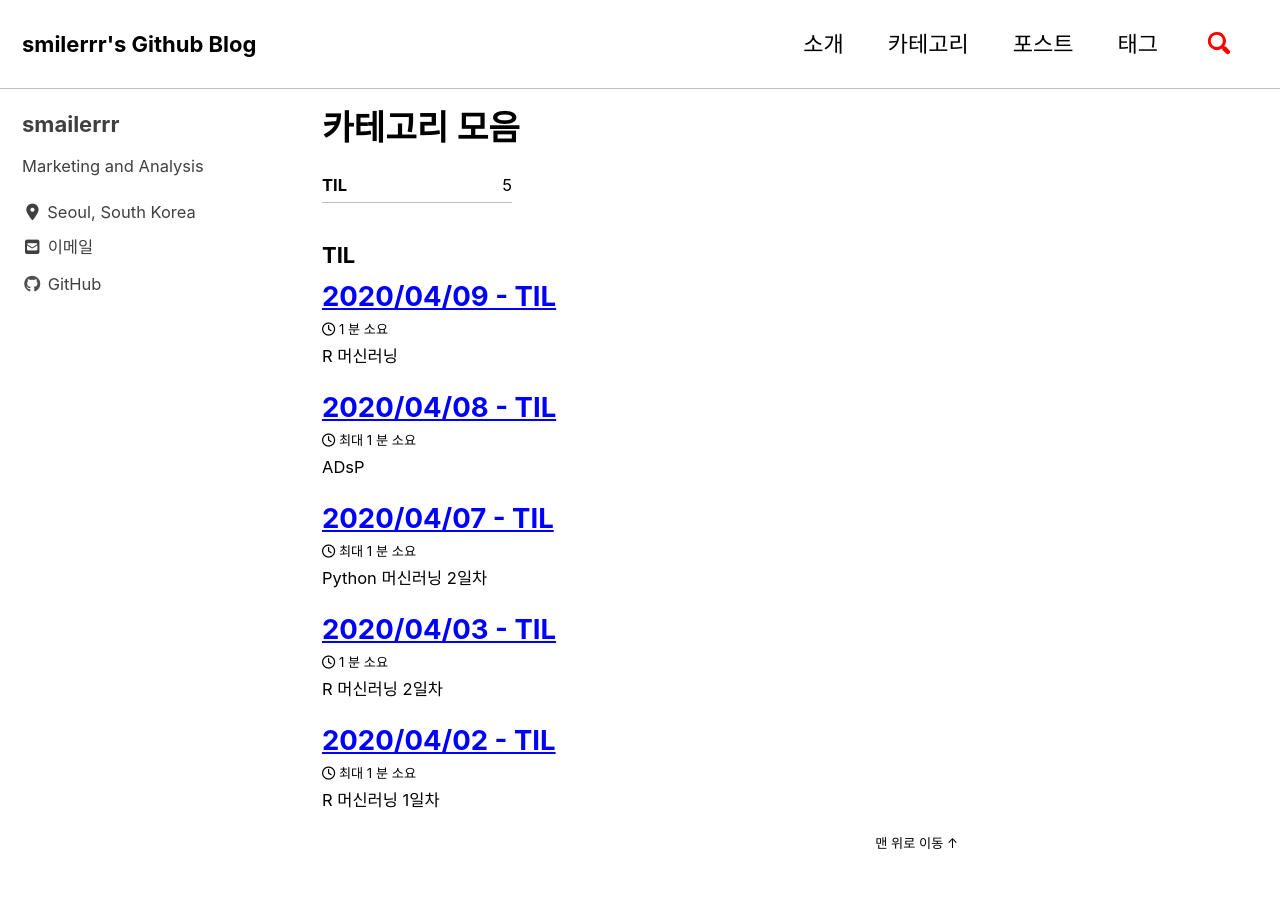
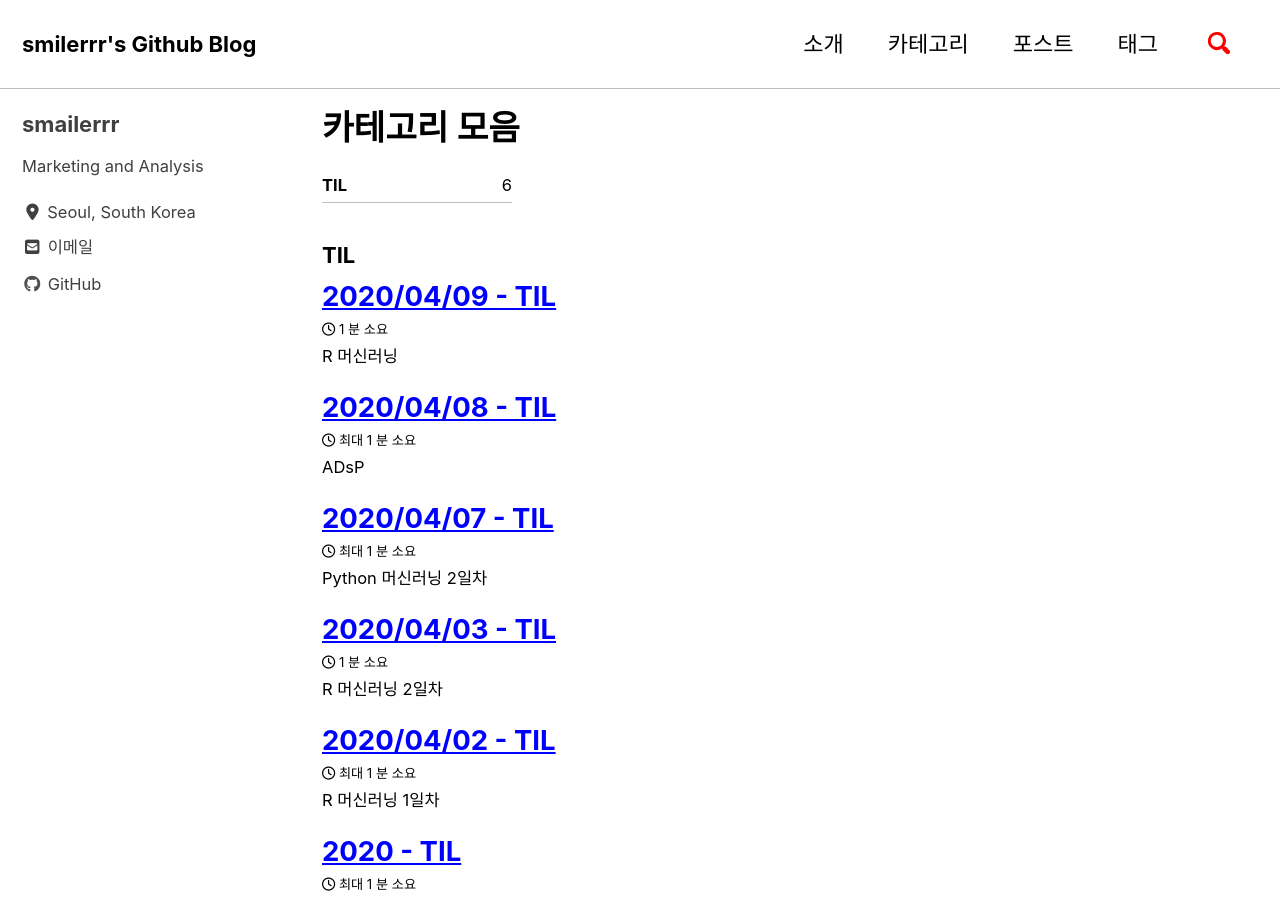
Before and after one commit to smilerrr/smilerrr.github.io, a Jekyll site: the page built from _pages/category-archive.md, in a window 1280 px wide and 900 px high. Built offline with Jekyll 4.4.1, drawn with Linux system fonts in a browser that asks for light colours; cached includes are drawn as plain includes; nearby versions of some CDN libraries.

Commit message:
Update 2020-04-01-TIL.md

```diff
--- a/_posts/til/2020-04-01-TIL.md
+++ b/_posts/til/2020-04-01-TIL.md
@@ -1,6 +1,8 @@
 ---
 title: "2020 - TIL"
 excerpt: "Today I Learn"
+categories:
+   - TIL
 last_modified_at: 2020-04-01T01:00:00
 toc: true
 ---
```
